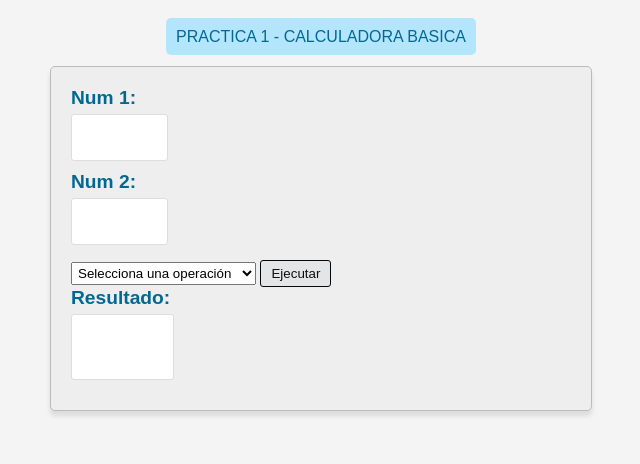
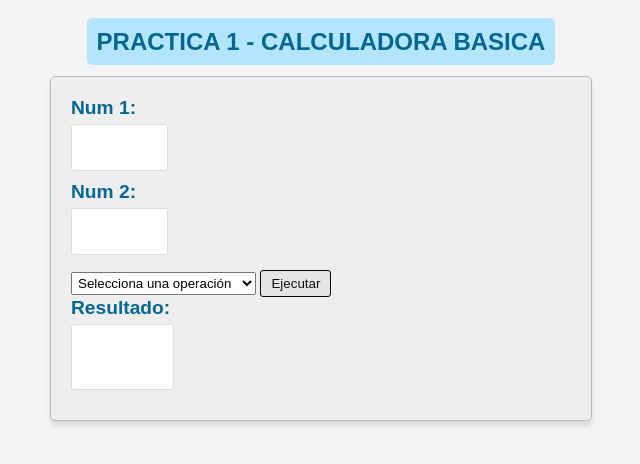
Before and after one commit to Santosoxju/Calculadora-Basica, a plain HTML site: page index.html in a window 1280 px wide. Shown: the whole page, without its empty margins (319-959 px from the left). Drawn offline with nearby package versions, Linux system fonts and the light colour scheme.

Commit message:
style.css

```diff
--- a/style.css
+++ b/style.css
@@ -7,11 +7,12 @@ body {
 
 titulo {
         color: #036891; /* Color azul */
-        font-size: 1em;
+        font-size: 1.5em;
         background-color: #B3E5FC; /* Fondo celeste */
         padding: 10px; /* Espacio alrededor del texto */
         border-radius: 5px; /* Bordes redondeados para el rectángulo */
-        display: 100; /* Ajusta el fondo solo al tamaño del contenido */
+        display: 100; /* Ajusta el fondo de tamaño*/
+        font-weight: bold; /* Hace el texto en negrita */
 }
 
 /*h2{
```
